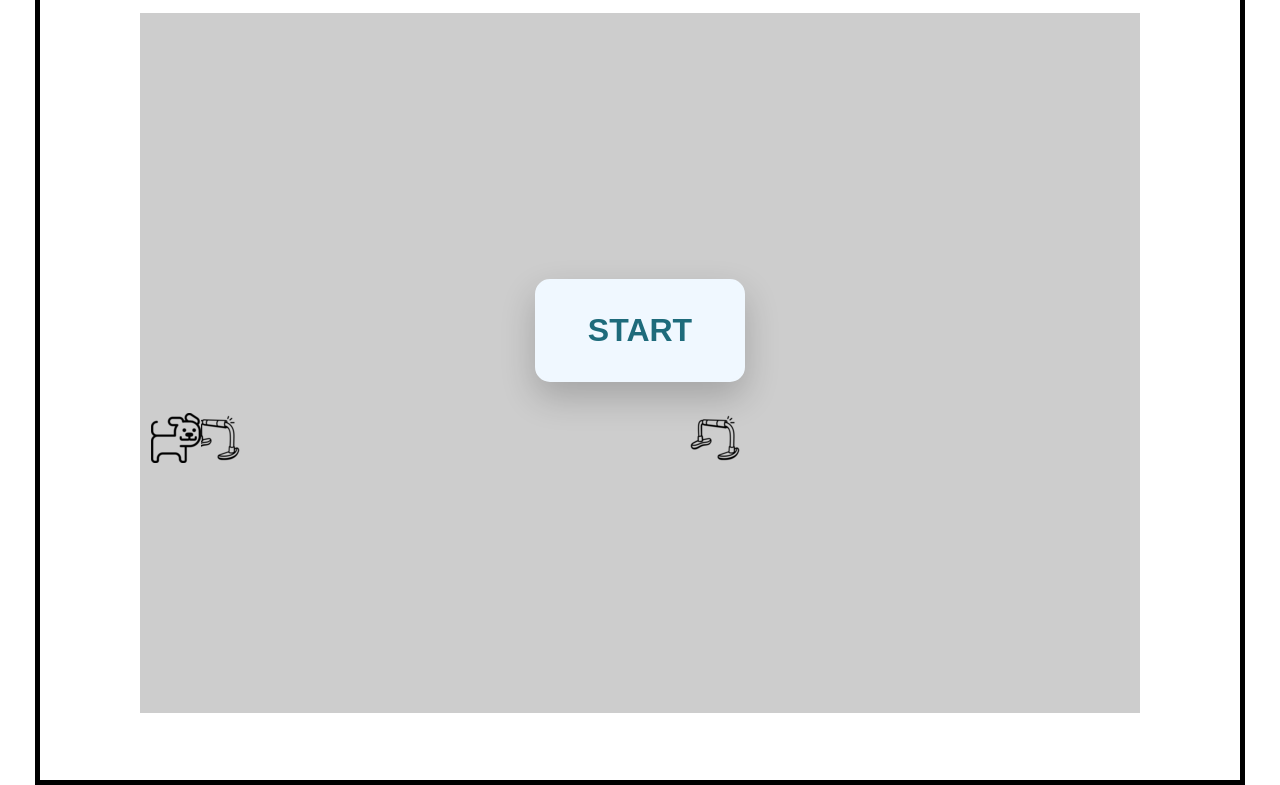
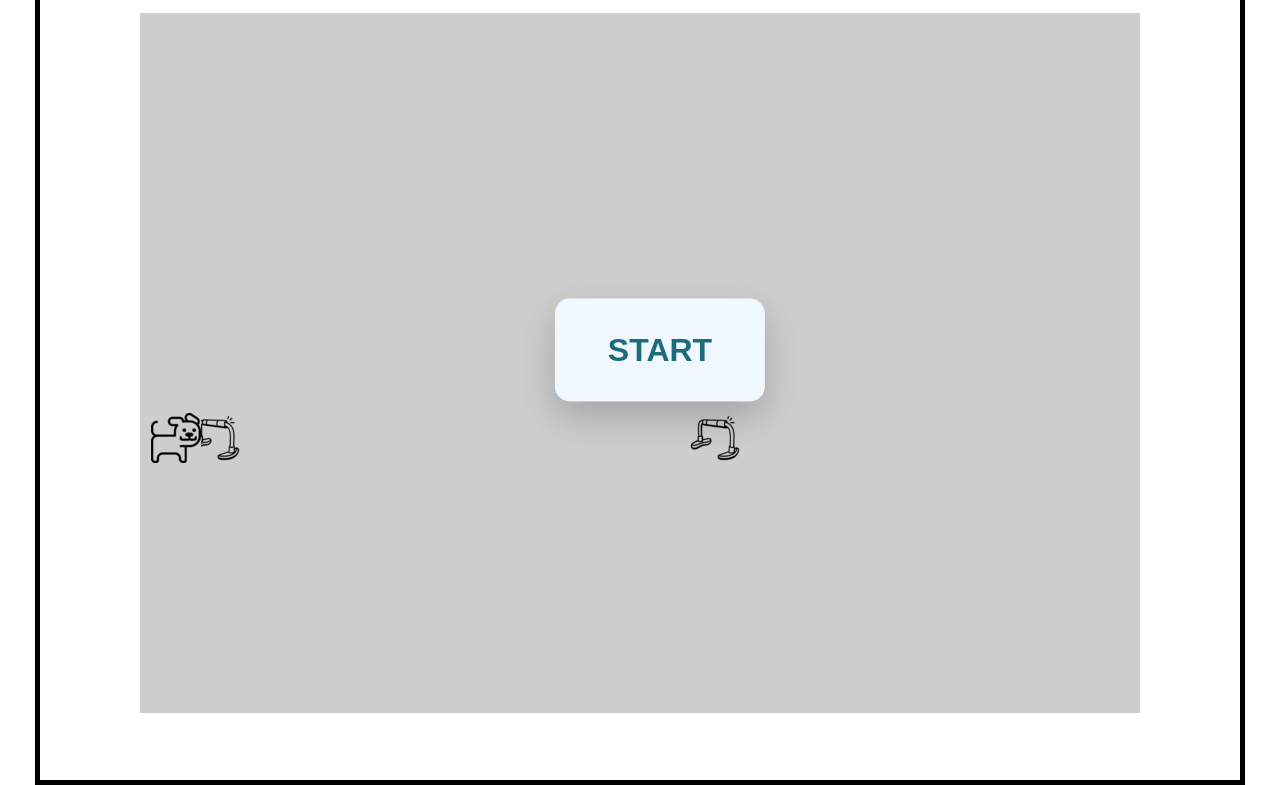
Before and after one commit to helloyeown/PuppyRun, a plain HTML site: page index.html in a window 1280 px wide. Shown: the part 58-843 px from the top of the page. Drawn offline with Linux system fonts and the light colour scheme.

Commit message:
layout check

```diff
--- a/index.css
+++ b/index.css
@@ -27,7 +27,9 @@
 
 .startBtn {
     position: absolute;
-
+    top: 50%;
+    left: 50%;
+    transform: translate(-50%, -50%);
 
     background-color: aliceblue;
     color: #1e6b7b;
```
